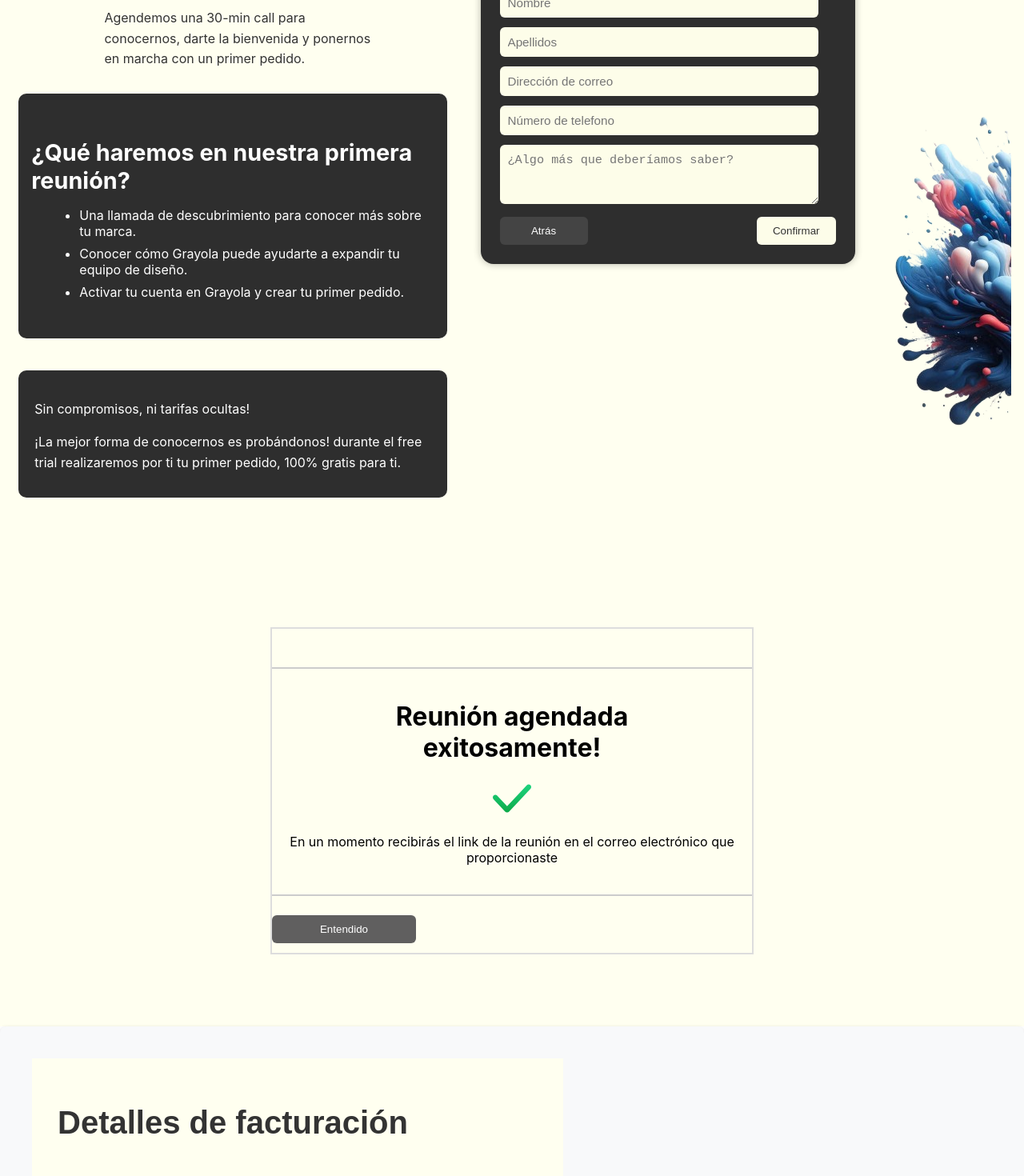
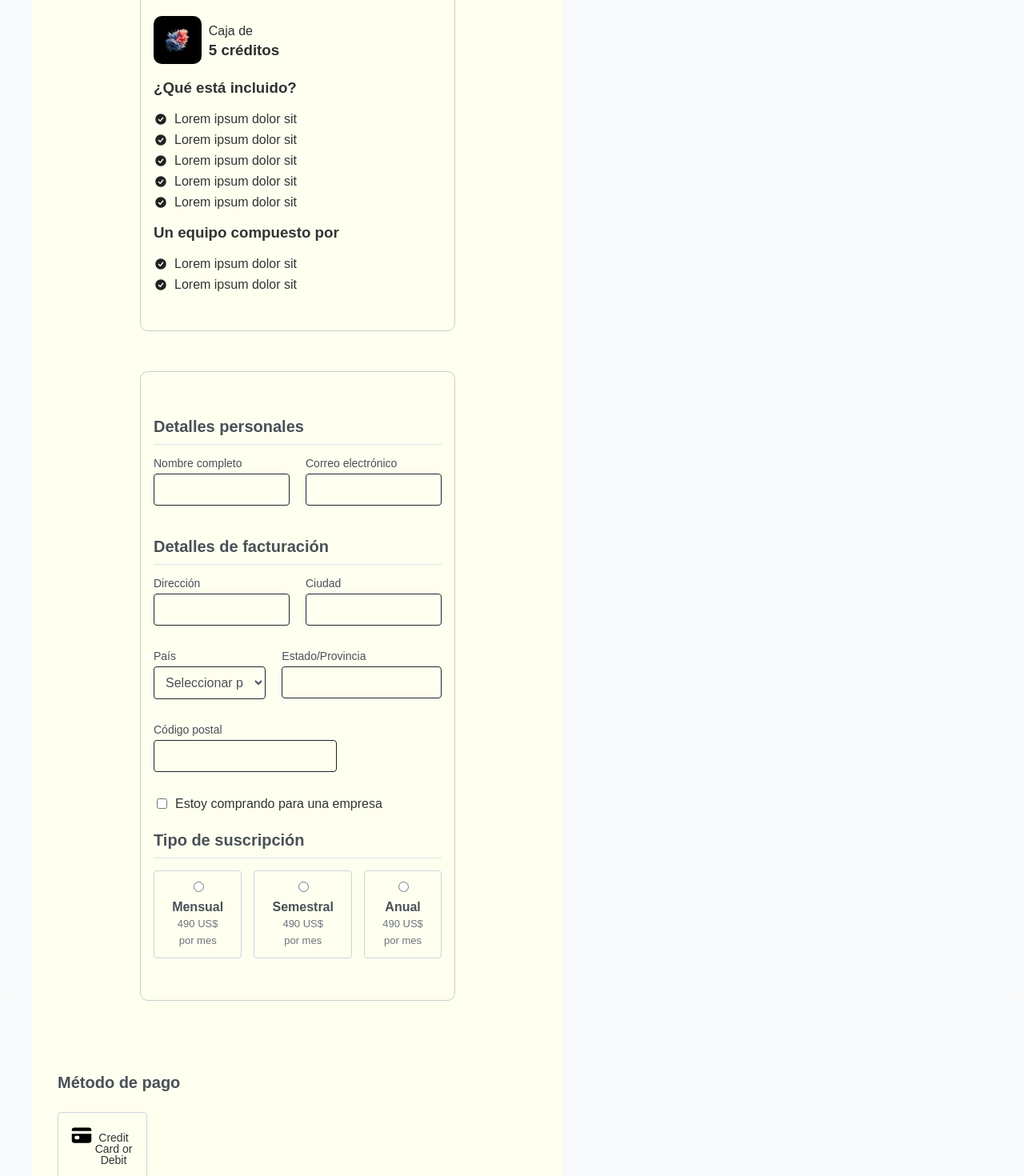
Before and after one commit to VeroAntezana/LandingPageTrabajito, a React (Create React App) app: page / in a window 1280 px wide. Shown: the part 6620-8090 px from the top of the page at 80% size. Built offline with nearby package versions, Linux system fonts and the light colour scheme.

Commit message:
nuevas rutas

```diff
--- a/src/App.js
+++ b/src/App.js
@@ -52,8 +52,6 @@ function App() {
       <SocialSection/>
       <CopyrightSection/>
 
-      <MeetSection/>
-      <MeetingScheduled/>
       <BillingDetails/>
       <PaymentMethod/>
 
@@ -61,7 +59,8 @@ function App() {
     } />
          <Route path="/free-trial" element={<FreeTrialView />} />
          <Route path="/reunion" element={<ReunionSection />}/>
-
+         <Route path="/meet" element={<MeetSection />} />
+         <Route path="/meet-shedule" element={<MeetingScheduled />} />
       </Routes>
     </Router>
   );
--- a/src/components/MeetSection.jsx
+++ b/src/components/MeetSection.jsx
@@ -1,6 +1,15 @@
 import React from "react";
 import "./styles/MeetSection.css";
+import { useNavigate } from 'react-router-dom';
+
 export default function MeetSection() {
+  const navigate = useNavigate();
+  const handleNextButtonClick = () => {
+    navigate('/meet-shedule');
+  };
+  const handleBackButtonClick = () => {
+    navigate('/reunion');
+  }
   return (
     <div className="free-reunion-container">
       <div className="left-reunion-section">
@@ -61,8 +70,9 @@ export default function MeetSection() {
           </form>
 
           <div className="form-actions">
-            <button className="btn-back">Atrás</button>
-            <button className="btn-confirm">Confirmar</button>
+
+            <button className="btn-back" onClick={handleBackButtonClick}>Atrás</button>
+            <button className="btn-confirm" onClick={handleNextButtonClick}>Confirmar</button>
           </div>
         </div>
       </div>
--- a/src/components/ReunionSection.jsx
+++ b/src/components/ReunionSection.jsx
@@ -1,8 +1,10 @@
 
 import React, { useState } from "react";
 import "./styles/ReunionSection.css";
+import { useNavigate } from 'react-router-dom';
 
 export default function ReunionSection() {
+  const navigate = useNavigate();
   const [selectedHour, setSelectedHour] = useState("10");
   const [selectedMinute, setSelectedMinute] = useState("00");
   const [selectedAMPM, setSelectedAMPM] = useState("AM");
@@ -42,6 +44,12 @@ export default function ReunionSection() {
   const selectTimezone = (timezone) => {
     setSelectedTimezone(timezone);
     setIsTimezoneOpen(false);
+  };
+  const handleNextButtonClick = () => {
+    navigate('/meet');
+  };
+  const handleBackButtonClick = () => {
+    navigate('/free-trial');
   };
   return (
     <div className="free-reunion-container">
@@ -149,8 +157,9 @@ export default function ReunionSection() {
             </div>
           </div>
           <div className="scheduling-buttons">
-            <button className="back-button">Atrás</button>
-            <button className="next-button">Siguiente</button>
+            <button className="back-button" onClick={handleBackButtonClick}>Atrás</button>
+            <button className="next-button" onClick={handleNextButtonClick}>Siguiente</button>
+
           </div>
         </div>
       </div>
--- a/src/components/styles/MeetingScheduled.css
+++ b/src/components/styles/MeetingScheduled.css
@@ -26,7 +26,7 @@
     border-radius: 6px;
     color: white;
     cursor: pointer;
-    width: 180px;
+    width: 50%;
     margin-bottom: 2%;
 
   }
--- a/src/components/styles/PaymentMethod.css
+++ b/src/components/styles/PaymentMethod.css
@@ -23,8 +23,8 @@
     flex-wrap: wrap;
   }
   .payment-type .option {
-    width: 100px;
-    height: 90px;
+    width: 80px;
+    height: 60px;
     border: 1px solid #ced4da;
     border-radius: 4px;
     padding: 10px 15px;
```
Also changed, not shown: 1 other file (tests, documents, lock files or other folders).
